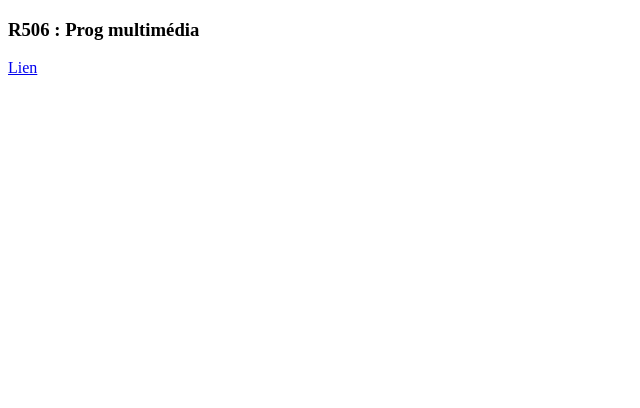
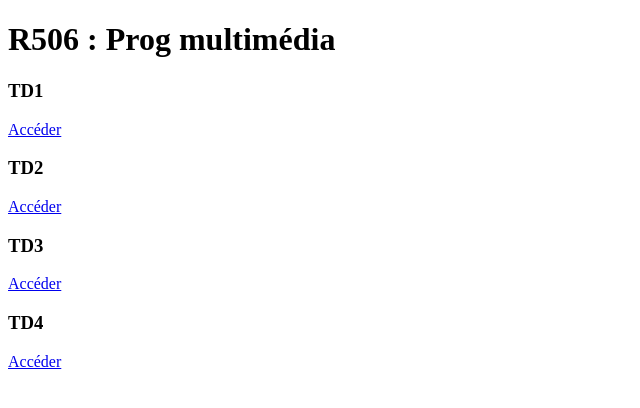
Before and after one commit to xDraawwScript/xDraawwScript.github.io, a plain HTML site: page index.html in a window 1280 px wide. Shown: the whole page, without its empty margins (0-640 px from the left). Drawn offline with Linux system fonts and the light colour scheme.

Commit message:
changer index

```diff
--- a/index.html
+++ b/index.html
@@ -4,8 +4,23 @@
 	<title>Portfolio</title>
 	<meta charset="utf-8"/>
 </head>
-<body>
-	<h3>R506 : Prog multimédia</h3>
-	<a href="https://github.com/xDraawwScript/InitiationMultimedia.github.io">Lien</a><br/>
-</body>
+    <h1>R506 : Prog multimédia</h1>
+    <div class="td-list">
+        <div class="td-item">
+            <h3>TD1</h3>
+            <a href="td1/index.html">Accéder</a>
+        </div>
+        <div class="td-item">
+            <h3>TD2</h3>
+            <a href="td2/index.html">Accéder</a>
+        </div>
+        <div class="td-item">
+            <h3>TD3</h3>
+            <a href="td3/index.html">Accéder</a>
+        </div>
+        <div class="td-item">
+            <h3>TD4</h3>
+            <a href="td4/index.html">Accéder</a>
+        </div>
+    </div>
 </html>
```
